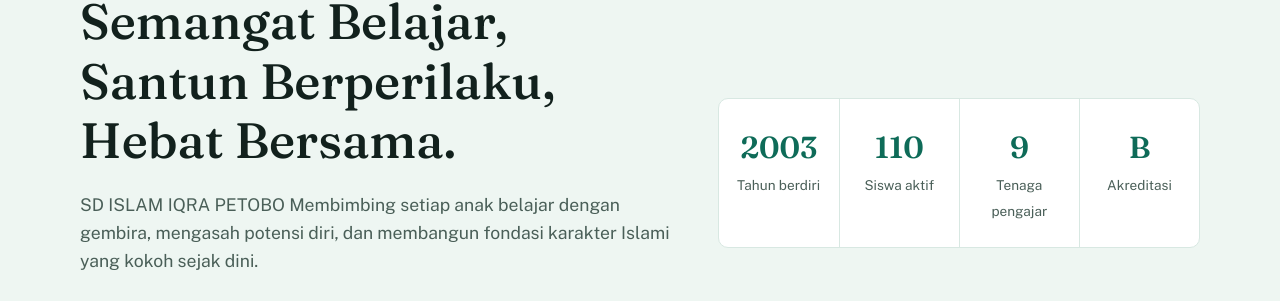
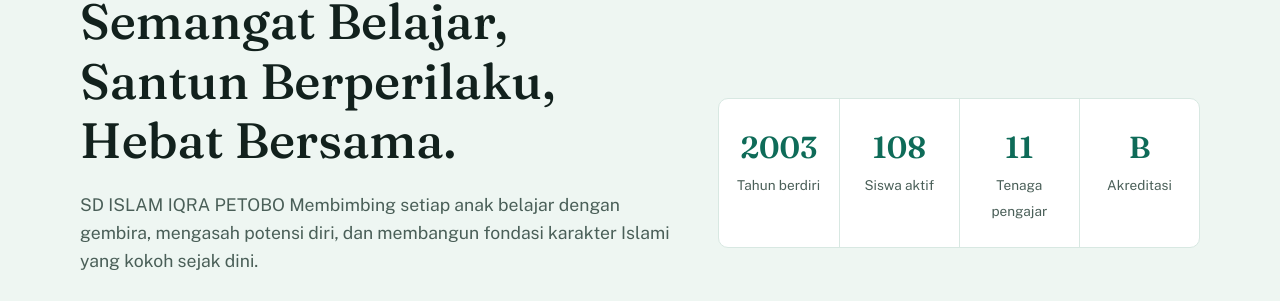
Before and after one commit to IQRADevl/iqradevl.github.io, a Jekyll site: the page built from index.md, in a window 1280 px wide and 900 px high. Shown: the part 160-461 px from the top of the window. Built offline with Jekyll 4.4.1, drawn with Linux system fonts in a browser that asks for light colours.

Commit message:
Update _config.yml

```diff
--- a/_config.yml
+++ b/_config.yml
@@ -29,8 +29,8 @@ school:
   phone: "+62 878 6018 3263"
   email: "info@sdislamiqrapetobo.sch.id"
   founded: 2003
-  students: 110
-  teachers: 9
+  students: 108
+  teachers: 11
   accreditation: "B"
 
 # Menu navigasi utama — tambah/ubah item di _data/navigation.yml
```
